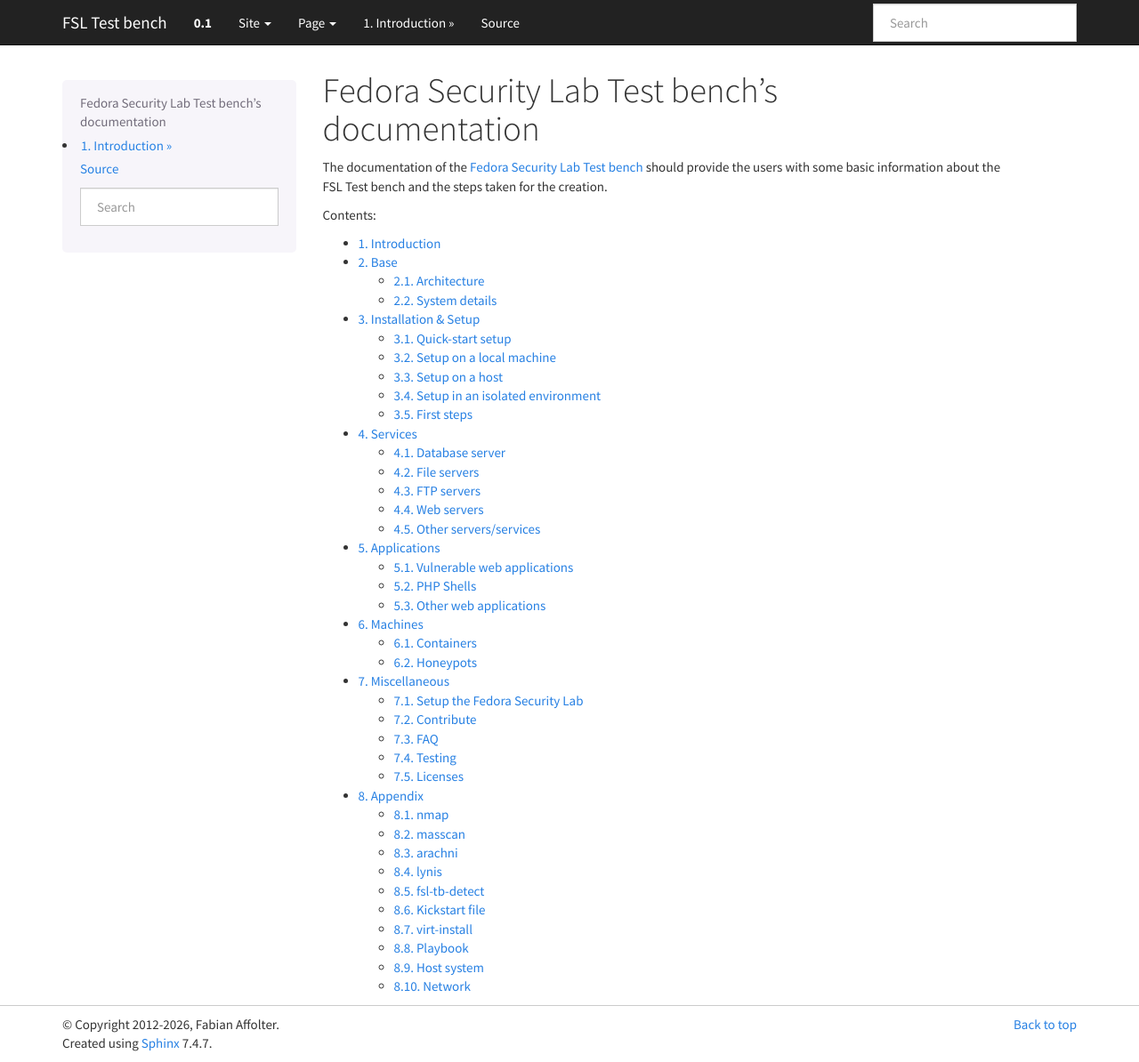
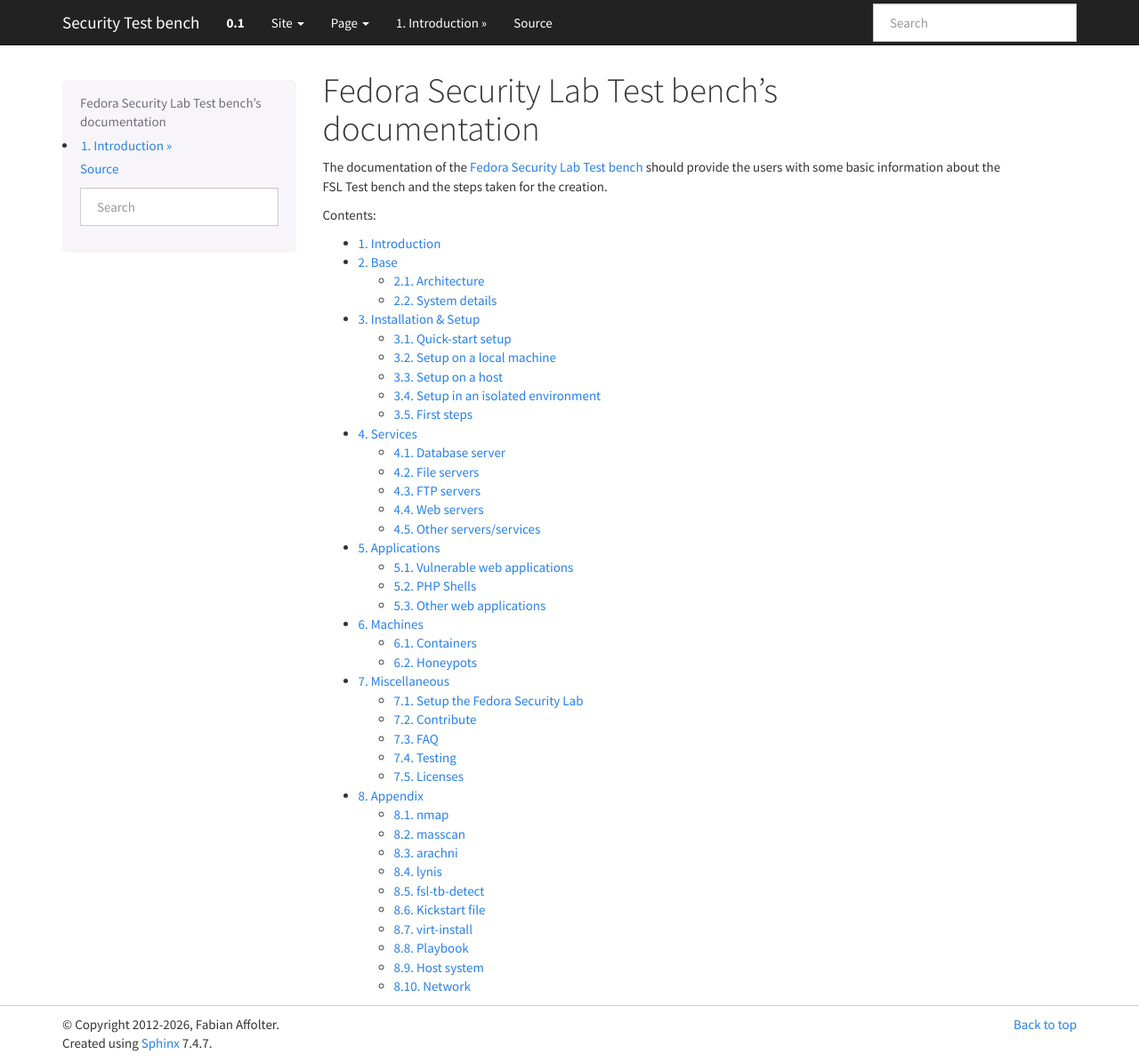
Before and after one commit to fabaff/fsl-test-bench, a Sphinx documentation site: the page built from docs/index.rst, in a window 1280 px wide and 1194 px high. Shown: the whole window at 89% size. Built offline with Sphinx 7.4.7, drawn with Linux system fonts in a browser that asks for light colours; pages that are not in the unit, such as notebooks, are missing from menus.

Commit message:
Update project name

```diff
--- a/docs/conf.py
+++ b/docs/conf.py
@@ -66,7 +66,7 @@
 master_doc = 'index'
 
 # General information about the project.
-project = u'FSL Test bench'
+project = u'Security Test bench'
 copyright = u'2012-%s, Fabian Affolter' % time.strftime('%Y')
 
 # The version info for the project you're documenting, acts as replacement for
```
